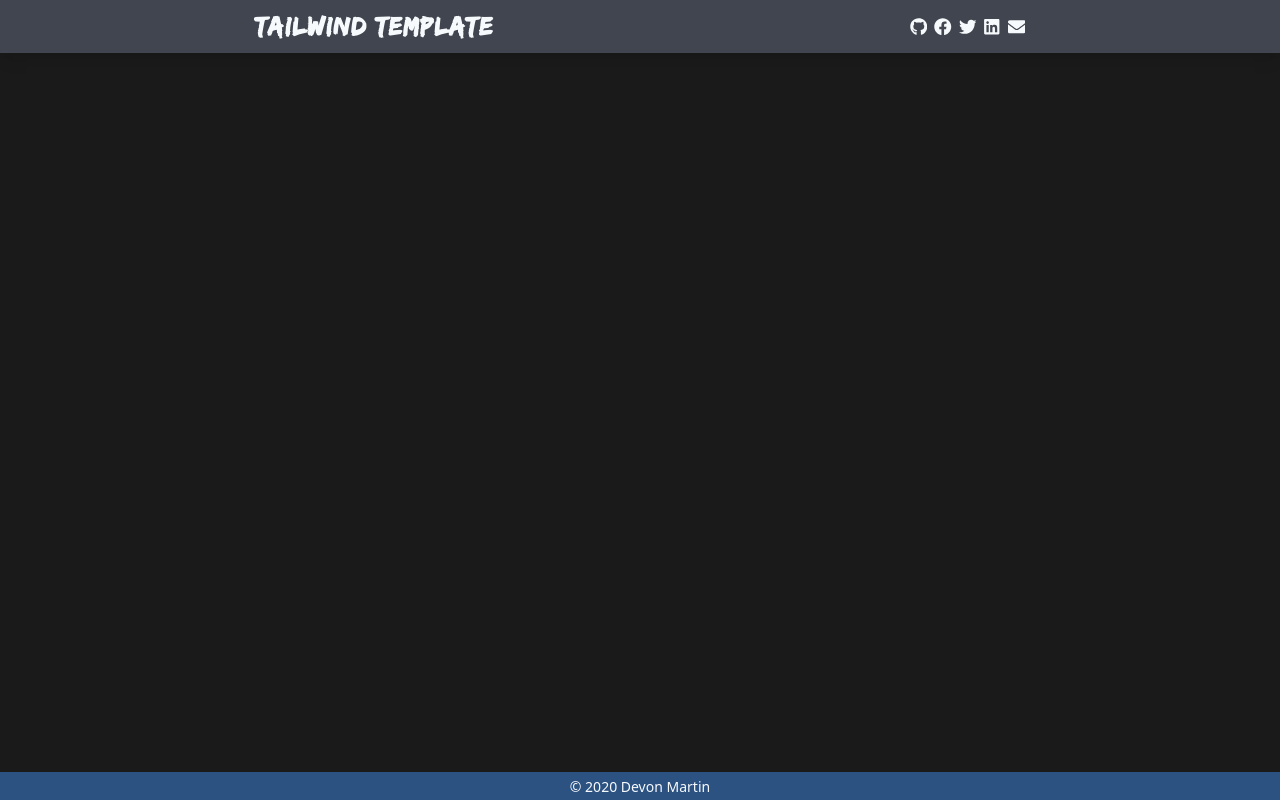
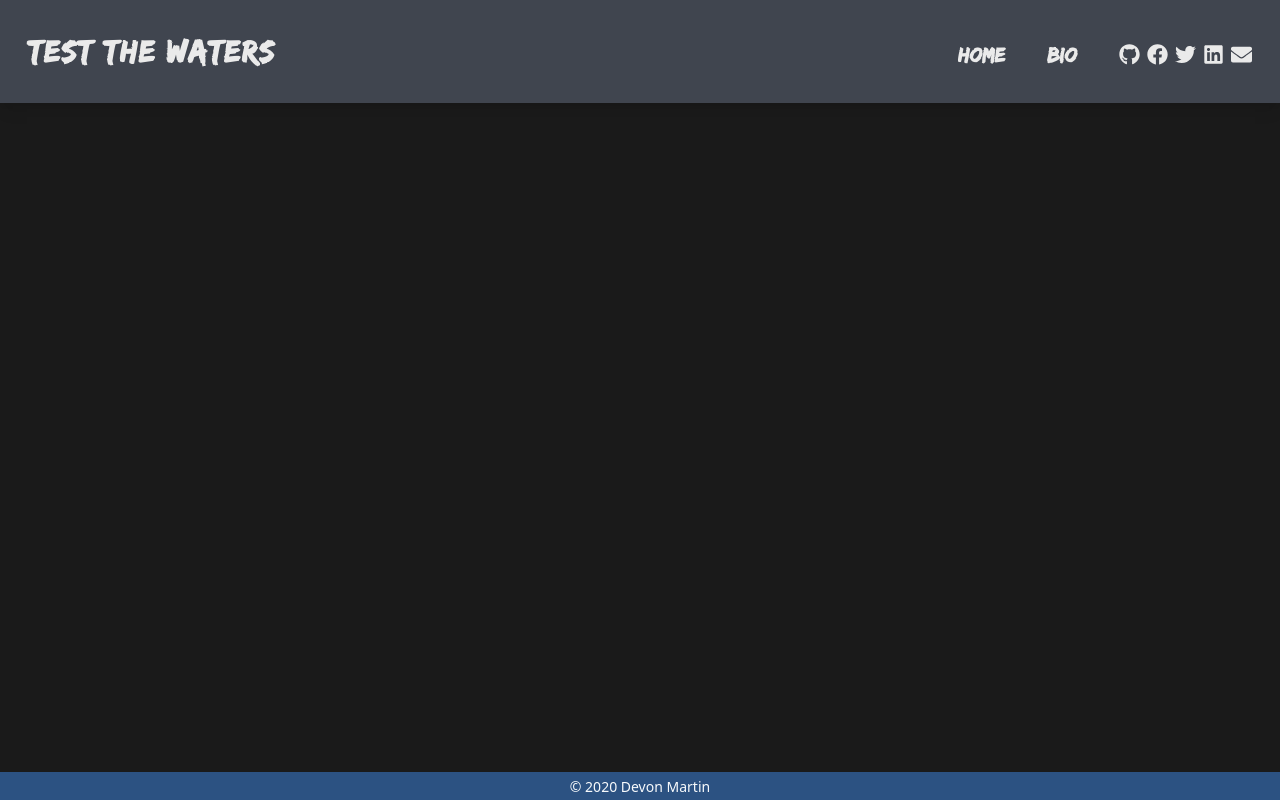
Before and after one commit to devmart10/ttw-website, a Next.js app: page / in a window 1280 px wide. Built offline with nearby package versions, Linux system fonts and the light colour scheme.

Commit message:
customize header

```diff
--- a/src/components/Header.js
+++ b/src/components/Header.js
@@ -7,9 +7,15 @@ import data from '../data/personal.json';
 const Header = () => {
   return (
     <header className='mb-4 shadow-lg bg-charcoal'>
-      <div className='flex flex-wrap items-baseline p-2 my-container'>
-        <h2 className='mb-0 mr-auto font-semibold tracking-wider text-gray-100'>Tailwind Template</h2>
-        <div className='flex text-xl text-gray-100'>
+      <div className='flex flex-wrap items-baseline p-8'>
+        <h1 className='mb-0 mr-auto font-semibold tracking-wider text-platinum'>Test The Waters</h1>
+        <div className='flex items-center text-2xl text-platinum'>
+          <a href='#' className='mr-12 text-ttw'>
+            Home
+          </a>
+          <a href='#' className='mr-12 text-ttw'>
+            Bio
+          </a>
           <Socials></Socials>
           <a href={`mailto:${data.email}`} className='font-normal'>
             <FaEnvelope></FaEnvelope>
--- a/src/css/base.css
+++ b/src/css/base.css
@@ -70,3 +70,7 @@ p,
 a {
   font-family: 'Lato', sans-serif;
 }
+
+.text-ttw {
+  font-family: 'Edo', sans-serif;
+}
```
